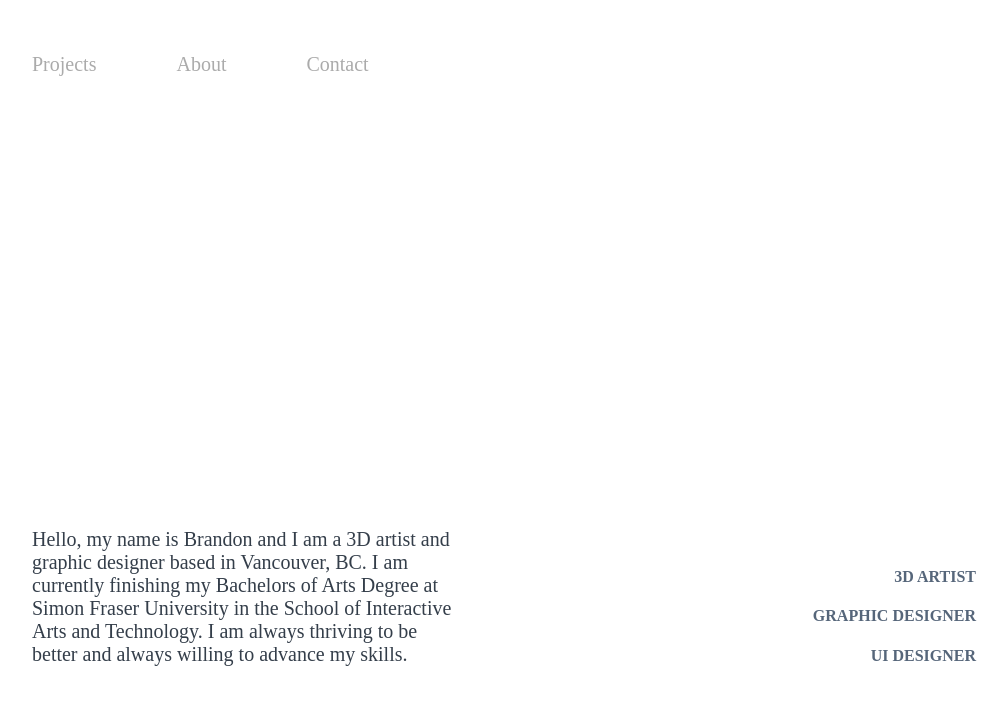
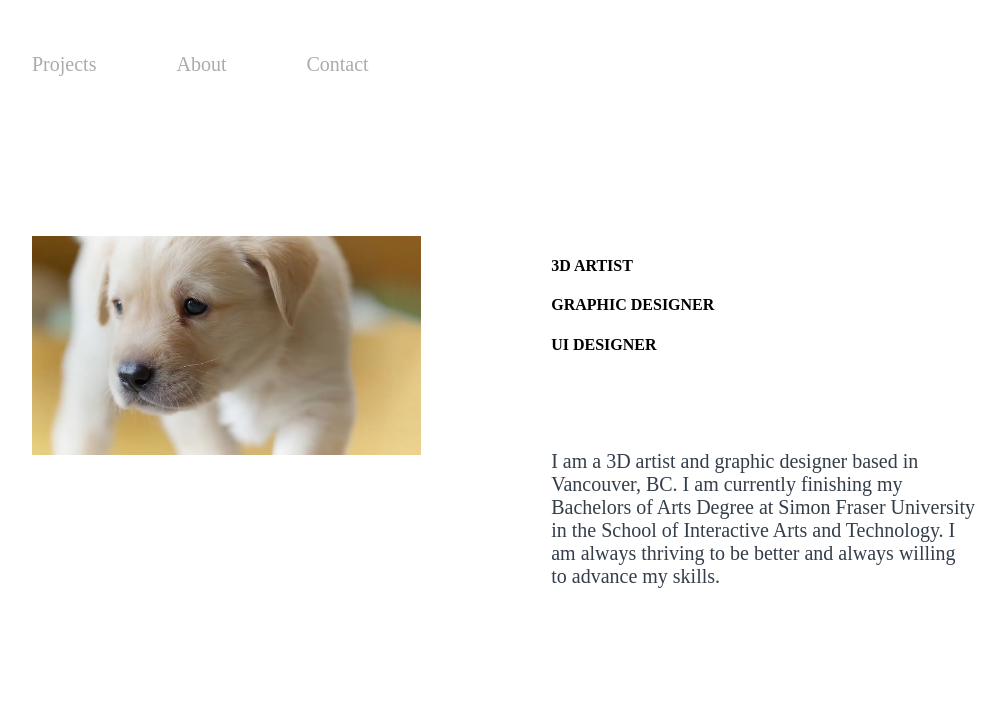
Before and after one commit to brankaytee/Portfolio, a plain HTML site: page about.html in a window 1280 px wide. Shown: the part 440-1144 px from the top of the page, without its empty margins (136-1144 px from the left). After the commit the page ends 1056 px from the top, so only its background shows below. Drawn offline with Linux system fonts and the light colour scheme; a web font is replaced by a local one.

Commit message:
Updated About us page

```diff
--- a/about.html
+++ b/about.html
@@ -19,22 +19,23 @@
           <h1>BRANDON KANEGAE-TSE</h1>
         </div>
         <nav>
-          <a href="#projects">Projects</a>
-          <a href="#about">About</a>
+          <a href="index.html">Projects</a>
+          <a href="about.html">About</a>
           <a href="#contact">Contact</a>
         </nav>
     </section>
 
-    <section id="about" class="category-row">
+    <section id="about" class="category-row-about">
+      <div class="biography-image">
+        <img src="img/placeholders/placeholder1.jpg">
+      </div>
       <div class="biography">
-        <p>Hello, my name is Brandon and I am a 3D artist and graphic designer based in Vancouver, BC. I am currently finishing my Bachelors of Arts Degree at Simon Fraser University in the School of Interactive Arts and Technology. I am always thriving to be better and always willing to advance my skills.</p>
-      </div>
-      <div class="design-titles">
         <h4>3D ARTIST</h4>
         <h4>GRAPHIC DESIGNER</h4>
         <h4>UI DESIGNER</h4>
+        <p>I am a 3D artist and graphic designer based in Vancouver, BC. I am currently finishing my Bachelors of Arts Degree at Simon Fraser University in the School of Interactive Arts and Technology. I am always thriving to be better and always willing to advance my skills.</p>
       </div>
-    </div>
+    </section>
 
   </body>
 </html>
--- a/css/main.css
+++ b/css/main.css
@@ -2,18 +2,29 @@
 #about{
   display: flex;
   justify-content: space-between;
-  align-items: flex-end;
-  margin-top: 7rem;
+  align-items: flex-start;
+  /* margin-top: 7rem; */
 }
+  .category-row-about{
+    padding-left: 10rem;
+    padding-right: 10rem;
+  }
   #about .biography{
     max-width: 45%;
   }
+    #about .biography h4:nth-child(3){
+      margin-bottom: 6rem;
+    }
   #about .design-titles{
     text-align: right;
     color: #56667a;
   }
+    #about .biography-image img{
+      width: 75%;
+    }
 /* End of about page */
 
+/* Project Page */
 .project-grid{
   display: grid;
   grid-template-columns: auto auto auto;
@@ -40,3 +51,4 @@
       .project-grid .grid-item img:hover{
         opacity: 0.5;
       }
+/* Project Page ends here */
```
